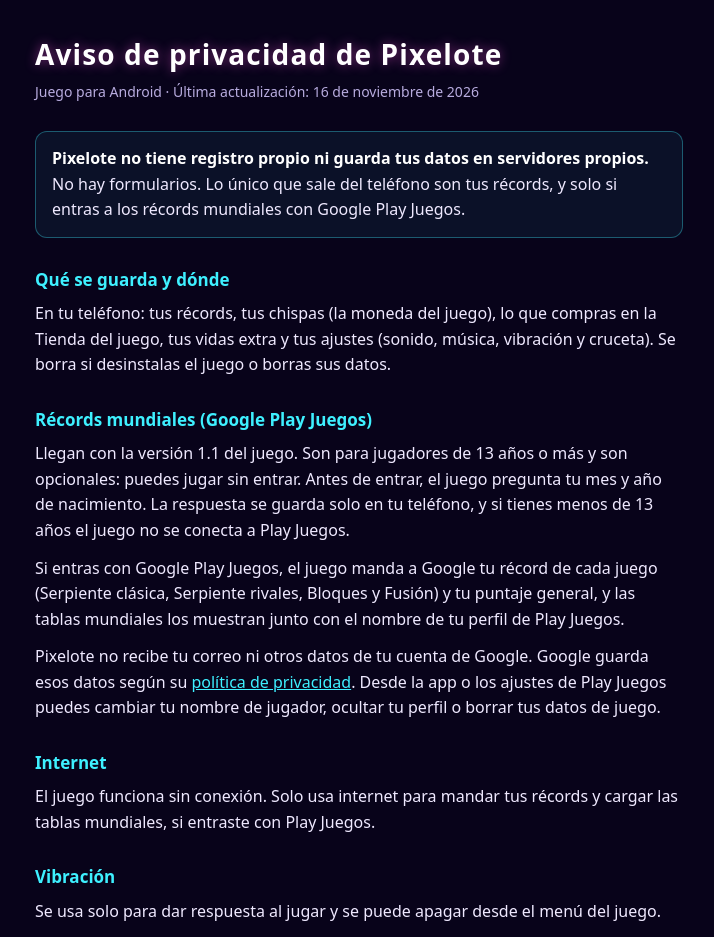
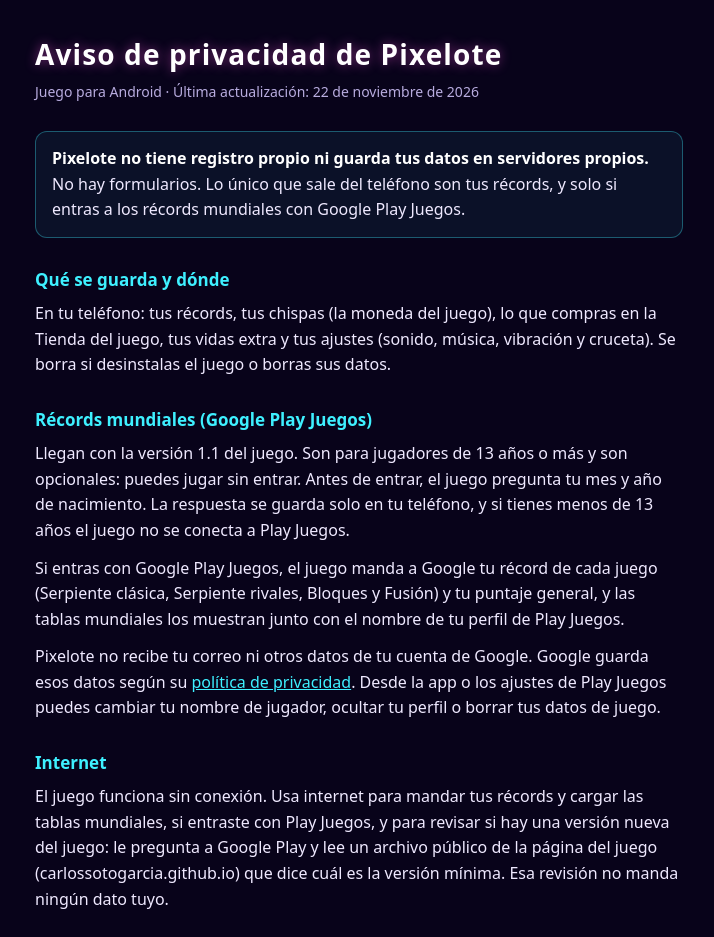
Before and after one commit to CarlosSotoGarcia/CarlosSotoGarcia.github.io, a plain HTML site: page pixelote/privacidad.html in a window 1280 px wide. Shown: the top 937 px of the page, without its empty margins (281-995 px from the left). Drawn offline with Linux system fonts and the light colour scheme.

Commit message:
Pixelote: versión mínima para actualizaciones (version.json) y aviso de privacidad del 22-nov
Co-Authored-By: Claude Opus 5.5 <noreply@anthropic.com>

```diff
--- a/pixelote/privacidad.html
+++ b/pixelote/privacidad.html
@@ -22,7 +22,7 @@
 <body>
 <main>
   <h1>Aviso de privacidad de Pixelote</h1>
-  <p class="meta">Juego para Android · Última actualización: 16 de noviembre de 2026</p>
+  <p class="meta">Juego para Android · Última actualización: 22 de noviembre de 2026</p>
 
   <p class="lead"><b>Pixelote no tiene registro propio ni guarda tus datos en servidores propios.</b> No hay formularios. Lo único que sale del teléfono son tus récords, y solo si entras a los récords mundiales con Google Play Juegos.</p>
 
@@ -35,7 +35,7 @@
   <p>Pixelote no recibe tu correo ni otros datos de tu cuenta de Google. Google guarda esos datos según su <a href="https://policies.google.com/privacy" style="color:#3ef0ff">política de privacidad</a>. Desde la app o los ajustes de Play Juegos puedes cambiar tu nombre de jugador, ocultar tu perfil o borrar tus datos de juego.</p>
 
   <h2>Internet</h2>
-  <p>El juego funciona sin conexión. Solo usa internet para mandar tus récords y cargar las tablas mundiales, si entraste con Play Juegos.</p>
+  <p>El juego funciona sin conexión. Usa internet para mandar tus récords y cargar las tablas mundiales, si entraste con Play Juegos, y para revisar si hay una versión nueva del juego: le pregunta a Google Play y lee un archivo público de la página del juego (carlossotogarcia.github.io) que dice cuál es la versión mínima. Esa revisión no manda ningún dato tuyo.</p>
 
   <h2>Vibración</h2>
   <p>Se usa solo para dar respuesta al jugar y se puede apagar desde el menú del juego.</p>
--- /dev/null
+++ b/pixelote/version.json
@@ -0,0 +1,3 @@
+{
+  "minVersionCode": 1
+}
```
